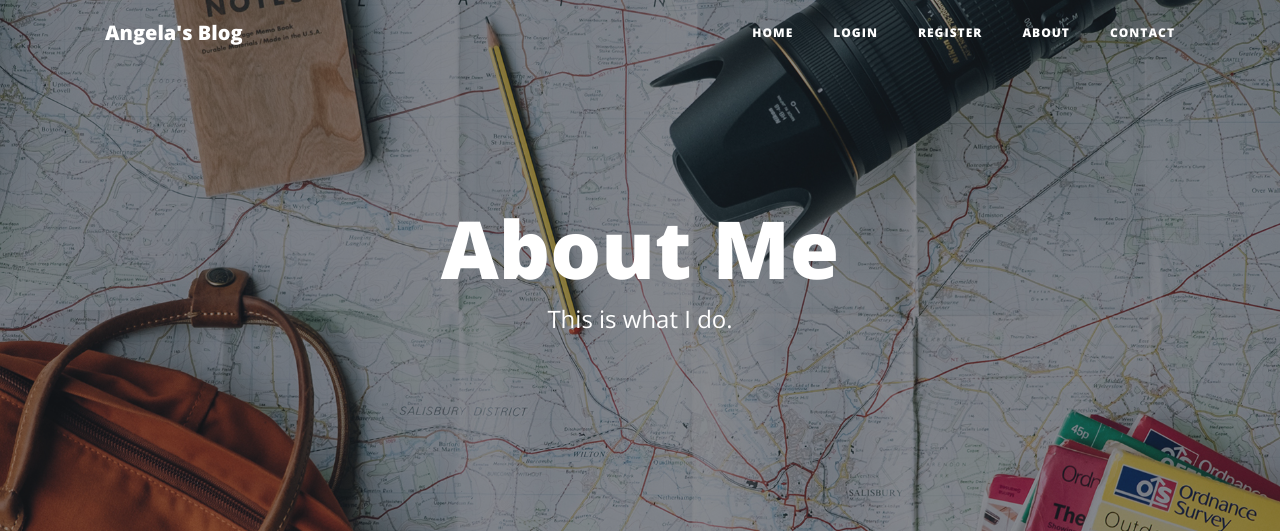
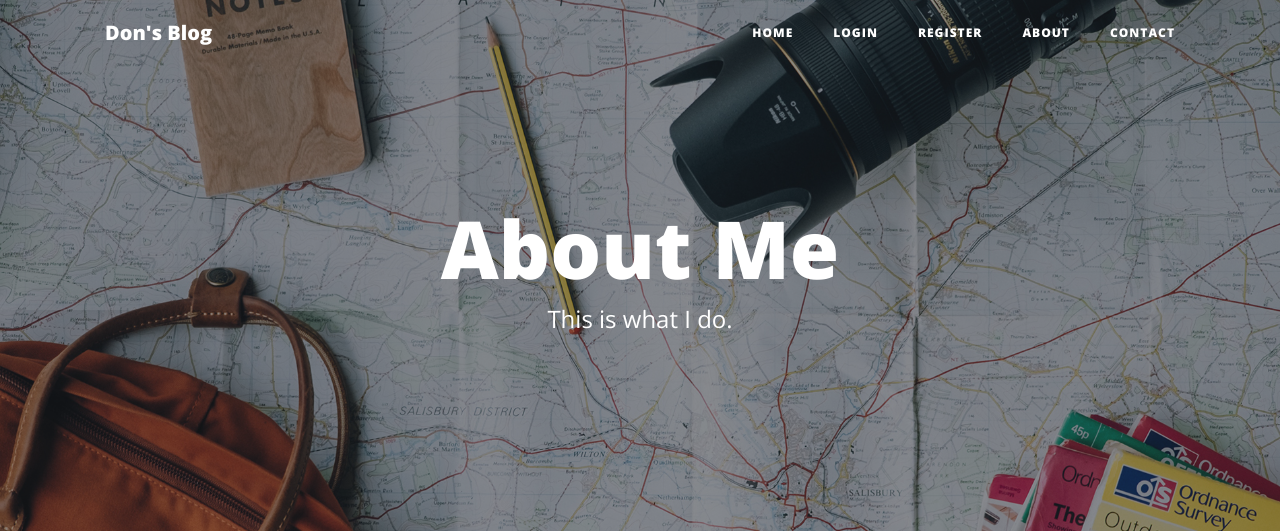
Before and after one commit to TheUdon/Blog, a Flask app: page /about in a window 1280 px wide. Shown: the top 531 px of the page. Run offline with Flask 2, Linux system fonts and the light colour scheme; some libraries are stand-ins or nearby versions.

Commit message:
Change Header and Update Footer

```diff
--- a/templates/footer.html
+++ b/templates/footer.html
@@ -21,7 +21,7 @@
               </a>
             </li>
             <li class="list-inline-item">
-              <a href="#">
+              <a href="https://github.com/TheUdon">
                 <span class="fa-stack fa-lg">
                   <i class="fas fa-circle fa-stack-2x"></i>
                   <i class="fab fa-github fa-stack-1x fa-inverse"></i>
--- a/templates/header.html
+++ b/templates/header.html
@@ -28,7 +28,7 @@
   <!-- Navigation -->
   <nav class="navbar navbar-expand-lg navbar-light fixed-top" id="mainNav">
     <div class="container">
-      <a class="navbar-brand" href="{{url_for('get_all_posts')}}">Angela's Blog</a>
+      <a class="navbar-brand" href="{{url_for('get_all_posts')}}">Don's Blog</a>
       <button class="navbar-toggler navbar-toggler-right" type="button" data-toggle="collapse" data-target="#navbarResponsive" aria-controls="navbarResponsive" aria-expanded="false" aria-label="Toggle navigation">
         Menu
         <i class="fas fa-bars"></i>
```
